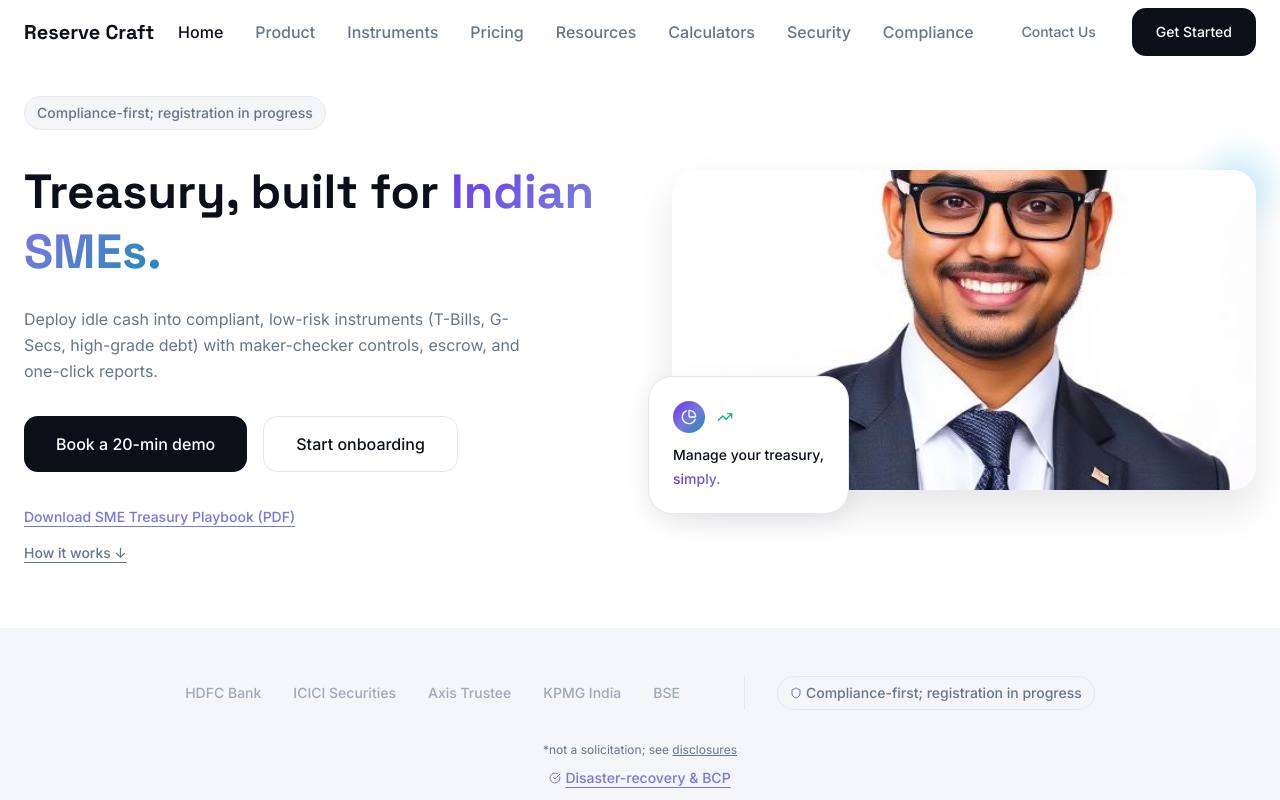
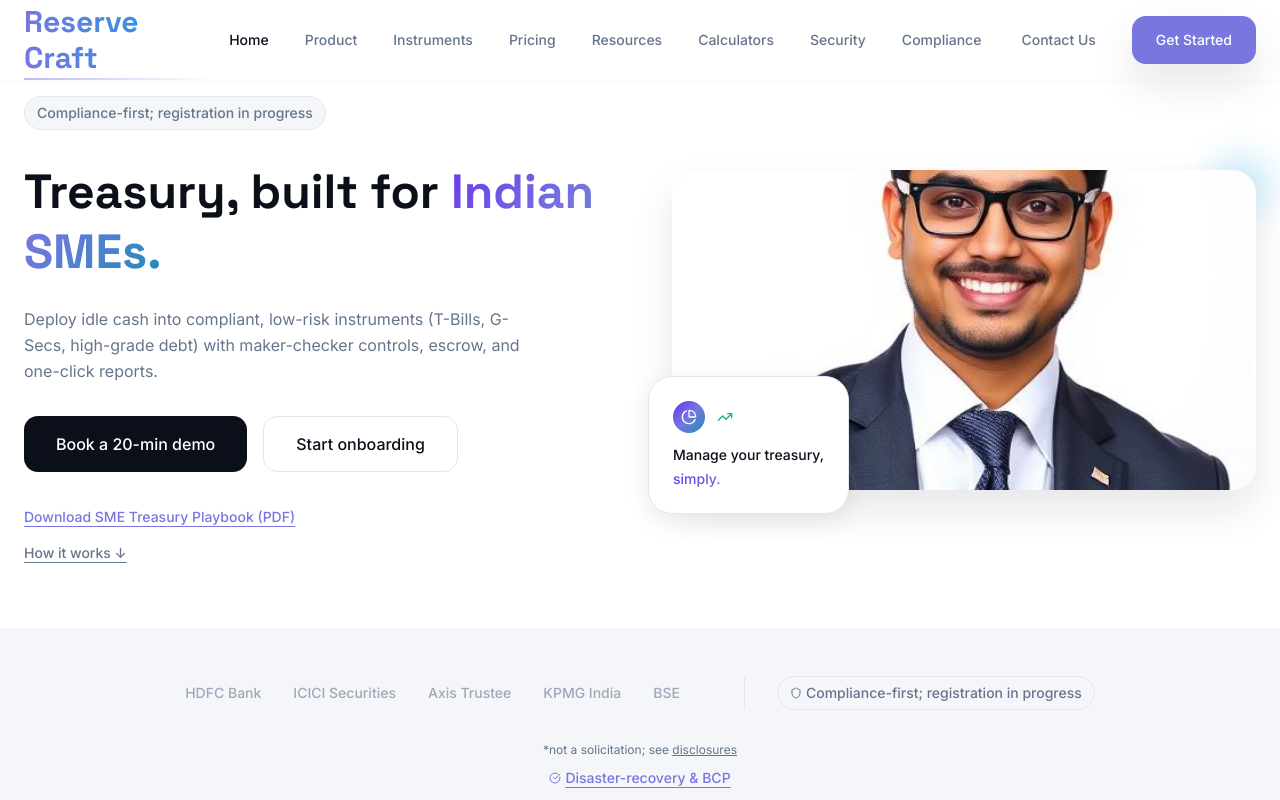
Before and after one commit to gk-gaurav-gk/treasury-blossom, a React (Vite) app: page / in a window 1280 px wide. Shown: the top 800 px of the page. Built offline with nearby package versions, Linux system fonts and the light colour scheme.

Commit message:
Fix header layout and styling

```diff
--- a/src/components/AppHeader.tsx
+++ b/src/components/AppHeader.tsx
@@ -2,11 +2,11 @@ import { useState, useEffect } from "react";
 import { Button } from "@/components/ui/button";
 import { useAuth } from "@/contexts/AuthContext";
 import { cn } from "@/lib/utils";
+
 export const AppHeader = () => {
   const [isScrolled, setIsScrolled] = useState(false);
-  const {
-    openLoginModal
-  } = useAuth();
+  const { openLoginModal } = useAuth();
+
   useEffect(() => {
     const handleScroll = () => {
       setIsScrolled(window.scrollY > 20);
@@ -14,36 +14,63 @@ export const AppHeader = () => {
     window.addEventListener('scroll', handleScroll);
     return () => window.removeEventListener('scroll', handleScroll);
   }, []);
-  return <header className={cn("fixed top-0 left-0 right-0 z-50 transition-all duration-300", isScrolled ? "header-blur" : "bg-transparent")}>
-      <div className="container mx-auto px-6">
-        <div className="flex items-center justify-between h-16">
+
+  return (
+    <header className={cn(
+      "fixed top-0 left-0 right-0 z-50 transition-all duration-300 border-b border-border/20",
+      isScrolled ? "header-blur" : "bg-bg/80 backdrop-blur-sm"
+    )}>
+      <div className="container mx-auto px-6 max-w-7xl">
+        <div className="flex items-center justify-between h-20">
           {/* Brand */}
           <div className="flex items-center">
-            <h1 className="text-xl font-display font-bold text-text">Reserve Craft</h1>
+            <div className="relative">
+              <h1 className="text-3xl font-display font-bold bg-gradient-to-r from-primary via-primary-glow to-accent bg-clip-text text-transparent">
+                Reserve Craft
+              </h1>
+              <div className="absolute -bottom-1 left-0 w-full h-0.5 bg-gradient-to-r from-primary/50 to-transparent"></div>
+            </div>
           </div>
 
           {/* Navigation */}
-          <nav className="hidden md:flex items-center space-x-8">
-            <a href="/" className="text-text hover:text-primary transition-colors font-medium">Home</a>
-            <a href="/product" className="text-muted hover:text-text transition-colors font-medium">Product</a>
-            <a href="/instruments" className="text-muted hover:text-text transition-colors font-medium">Instruments</a>
-            <a href="/pricing" className="text-muted hover:text-text transition-colors font-medium">Pricing</a>
-            <a href="/resources" className="text-muted hover:text-text transition-colors font-medium">Resources</a>
-            <a href="/calculators" className="text-muted hover:text-text transition-colors font-medium">Calculators</a>
-            <a href="/security" className="text-muted hover:text-text transition-colors font-medium">Security</a>
-            <a href="/compliance" className="text-muted hover:text-text transition-colors font-medium">Compliance</a>
+          <nav className="hidden lg:flex items-center space-x-1">
+            <a href="/" className="px-4 py-2 text-sm font-medium text-text hover:text-primary hover:bg-surface/50 rounded-lg transition-all duration-200">
+              Home
+            </a>
+            <a href="/product" className="px-4 py-2 text-sm font-medium text-muted hover:text-text hover:bg-surface/50 rounded-lg transition-all duration-200">
+              Product
+            </a>
+            <a href="/instruments" className="px-4 py-2 text-sm font-medium text-muted hover:text-text hover:bg-surface/50 rounded-lg transition-all duration-200">
+              Instruments
+            </a>
+            <a href="/pricing" className="px-4 py-2 text-sm font-medium text-muted hover:text-text hover:bg-surface/50 rounded-lg transition-all duration-200">
+              Pricing
+            </a>
+            <a href="/resources" className="px-4 py-2 text-sm font-medium text-muted hover:text-text hover:bg-surface/50 rounded-lg transition-all duration-200">
+              Resources
+            </a>
+            <a href="/calculators" className="px-4 py-2 text-sm font-medium text-muted hover:text-text hover:bg-surface/50 rounded-lg transition-all duration-200">
+              Calculators
+            </a>
+            <a href="/security" className="px-4 py-2 text-sm font-medium text-muted hover:text-text hover:bg-surface/50 rounded-lg transition-all duration-200">
+              Security
+            </a>
+            <a href="/compliance" className="px-4 py-2 text-sm font-medium text-muted hover:text-text hover:bg-surface/50 rounded-lg transition-all duration-200">
+              Compliance
+            </a>
           </nav>
 
           {/* CTAs */}
           <div className="flex items-center space-x-3">
-            <Button variant="ghost" size="default" asChild>
+            <Button variant="ghost" size="default" className="hidden sm:inline-flex" asChild>
               <a href="/contact">Contact Us</a>
             </Button>
-            <Button variant="solid" size="default" onClick={openLoginModal}>
+            <Button variant="default" size="default" className="shadow-lg shadow-primary/20" onClick={openLoginModal}>
               Get Started
             </Button>
           </div>
         </div>
       </div>
-    </header>;
+    </header>
+  );
 };
```
